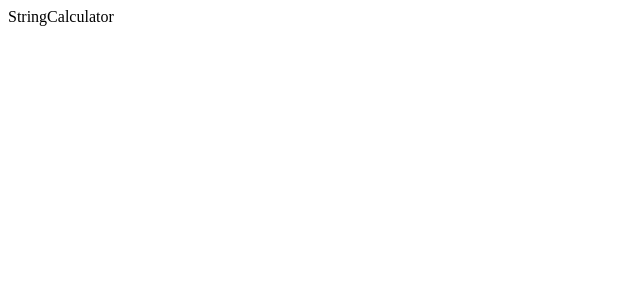
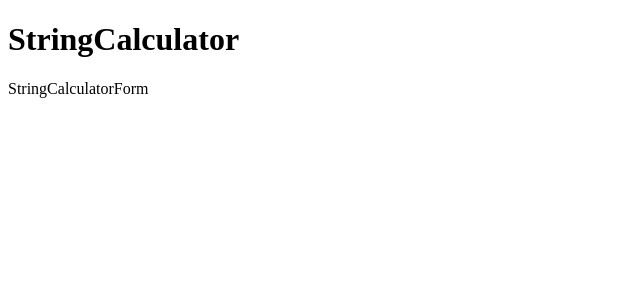
Before and after one commit to felix-02/Incubyte-Assignment, a React (Vite) app: page / in a window 1280 px wide. Shown: the top 300 px of the page, without its empty margins (0-640 px from the left). Built offline with nearby package versions, Linux system fonts and the light colour scheme.

Commit message:
(feat): added basic string calculator form component

```diff
--- a/src/App.jsx
+++ b/src/App.jsx
@@ -1,4 +1,4 @@
-import StringCalculator from "./Page/StringCalculator";
+import StringCalculator from "./page/StringCalculator";
 import { stringCalculatorTests } from "./tests/string-calculator-tests";
 
 function App() {
--- a/src/Page/StringCalculator.jsx
+++ b/src/Page/StringCalculator.jsx
@@ -1,7 +1,13 @@
 import React from "react";
+import StringCalculatorForm from "../components/StringCalculatorForm";
 
 const StringCalculator = () => {
-  return <div>StringCalculator</div>;
+  return (
+    <div>
+      <h1>StringCalculator </h1>
+      <StringCalculatorForm />
+    </div>
+  );
 };
 
 export default StringCalculator;
--- /dev/null
+++ b/src/components/StringCalculatorForm.jsx
@@ -0,0 +1,7 @@
+import React from "react";
+
+const StringCalculatorForm = () => {
+  return <div>StringCalculatorForm</div>;
+};
+
+export default StringCalculatorForm;
```
